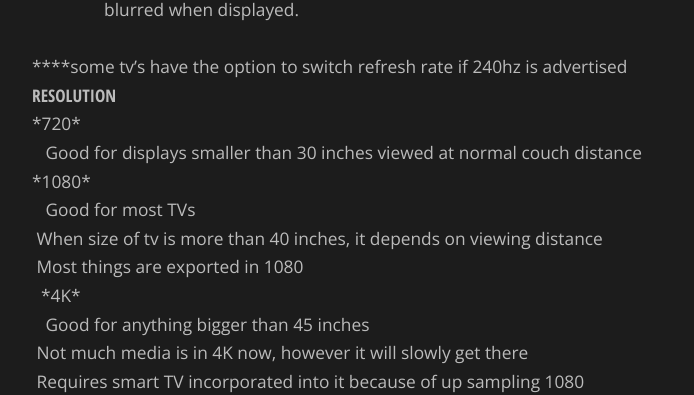
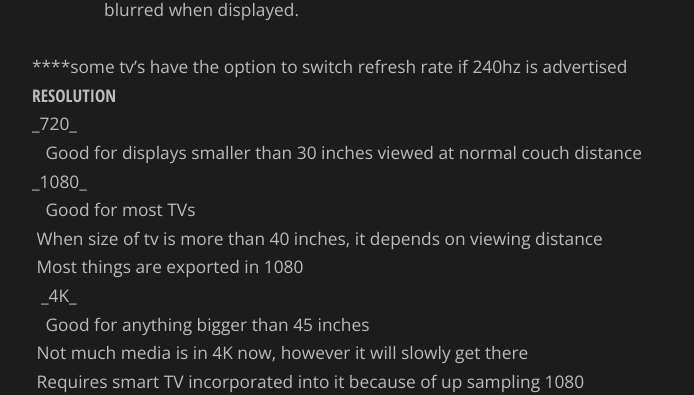
Before and after one commit to drewgillievfx/DrewGillie.com, a Jekyll site: the page built from _posts/2016-08-21-TV-Purchasing-Guide.md, in a window 1280 px wide and 900 px high, scrolled down 2356 px. Shown: the part 149-544 px from the top of the window, without its empty margins (228-922 px from the left). Built offline with Jekyll 4.4.1, drawn with Linux system fonts in a browser that asks for light colours; some of the changed text lies outside the part shown.

```diff
--- a/_posts/2016-08-21-TV-Purchasing-Guide.md
+++ b/_posts/2016-08-21-TV-Purchasing-Guide.md
@@ -109,13 +109,13 @@ date: "2016-08-21 21:25:39 -0400"
 
 
 ###### Resolution
-    *720*
+    _720_
 	   Good for displays smaller than 30 inches viewed at normal couch distance
-    *1080*
+    _1080_
 	   Good for most TVs
      When size of tv is more than 40 inches, it depends on viewing distance
      Most things are exported in 1080
-	  *4K*
+	  _4K_
 	   Good for anything bigger than 45 inches
      Not much media is in 4K now, however it will slowly get there
      Requires smart TV incorporated into it because of up sampling 1080
```
